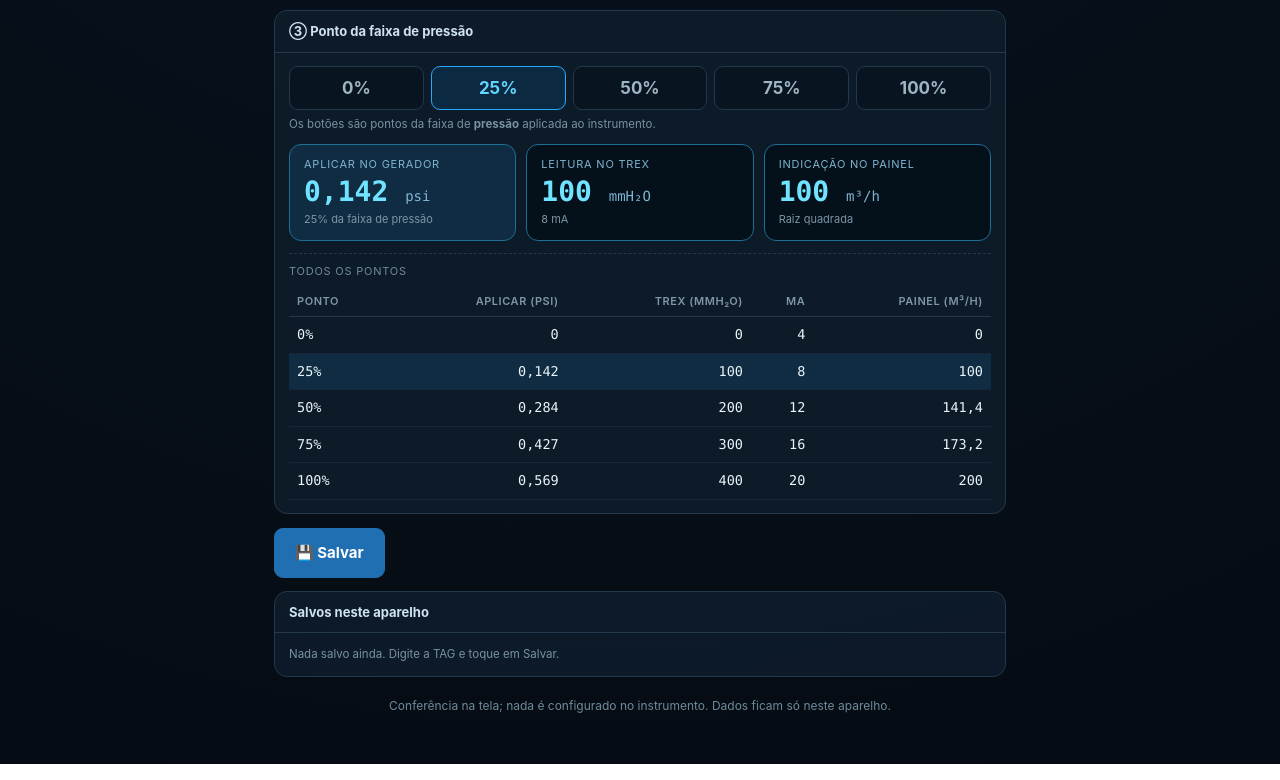
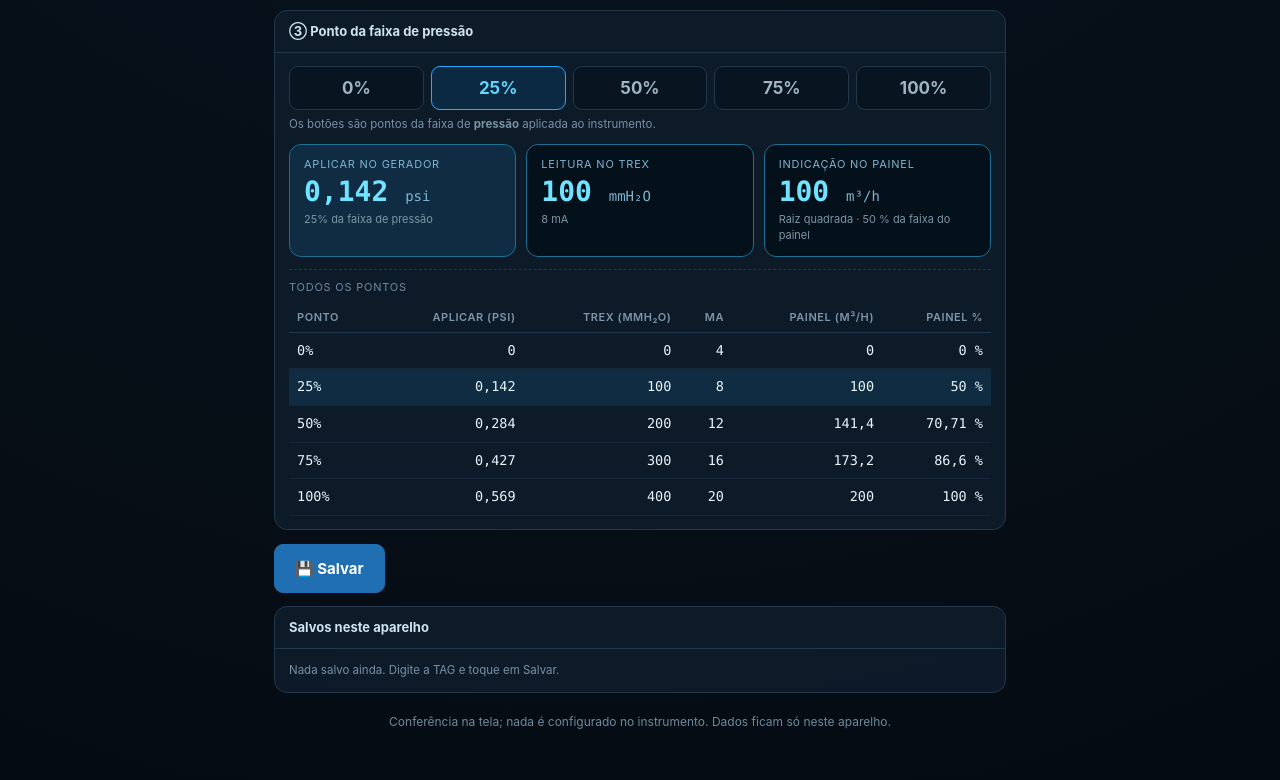
Before and after one commit to luizaorey/preventiva, a plain HTML site: page index.html in a window 1280 px wide. Shown: the part 723-1503 px from the top of the page. Drawn offline with Linux system fonts and the light colour scheme.

Commit message:
Painel: mostra também a porcentagem da faixa
Co-Authored-By: Claude Sonnet 5.5 <noreply@anthropic.com>

```diff
--- a/calc.js
+++ b/calc.js
@@ -41,7 +41,7 @@
     const mA = 4 + 16 * s;
     const sp = p.trat === 'raiz' ? Math.sqrt(s) : s;     // fração do painel
     const painel = p.pLo + sp * (p.pHi - p.pLo);
-    return { pct, press, aplicar, mA, trex: press, painel };
+    return { pct, press, aplicar, mA, trex: press, painel, painelPct: sp * 100 };
   }
   function avisos(p) {
     const w = [];
--- a/index.html
+++ b/index.html
@@ -129,10 +129,10 @@ function render(){
   var box=function(c,l,v,u,s){return'<div class="dbox '+c+'"><div class="dl">'+l+'</div><div class="dv mono">'+v+' <span class="u">'+esc(u)+'</span></div><small>'+s+'</small></div>'};
   d.innerHTML=box('ap','Aplicar no gerador',fmt(r.aplicar),m.gen,S.pct+'% da faixa de pressão')+
     box('','Leitura no Trex',fmt(r.trex),m.unit,fmt(r.mA,2)+' mA')+
-    box('','Indicação no painel',fmt(r.painel),S.pUn||'',S.trat==='raiz'?'Raiz quadrada':'Linear');
-  var h='<table><thead><tr><th>Ponto</th><th>Aplicar ('+esc(m.gen)+')</th><th>Trex ('+esc(m.unit)+')</th><th>mA</th><th>Painel ('+pu+')</th></tr></thead><tbody>';
+    box('','Indicação no painel',fmt(r.painel),S.pUn||'',(S.trat==='raiz'?'Raiz quadrada':'Linear')+' · '+fmt(r.painelPct)+' % da faixa do painel');
+  var h='<table><thead><tr><th>Ponto</th><th>Aplicar ('+esc(m.gen)+')</th><th>Trex ('+esc(m.unit)+')</th><th>mA</th><th>Painel ('+pu+')</th><th>Painel %</th></tr></thead><tbody>';
   PV.PCTS.forEach(function(p){var q=PV.ponto(m,p);
-    h+='<tr'+(p===S.pct?' class="sel"':'')+'><td class="mono">'+p+'%</td><td class="mono">'+fmt(q.aplicar)+'</td><td class="mono">'+fmt(q.trex)+'</td><td class="mono">'+fmt(q.mA,2)+'</td><td class="mono">'+fmt(q.painel)+'</td></tr>';});
+    h+='<tr'+(p===S.pct?' class="sel"':'')+'><td class="mono">'+p+'%</td><td class="mono">'+fmt(q.aplicar)+'</td><td class="mono">'+fmt(q.trex)+'</td><td class="mono">'+fmt(q.mA,2)+'</td><td class="mono">'+fmt(q.painel)+'</td><td class="mono">'+fmt(q.painelPct)+' %</td></tr>';});
   tb.innerHTML=h+'</tbody></table>';
 }
 var SK='preventiva.saved.v1';
--- a/sw.js
+++ b/sw.js
@@ -1,4 +1,4 @@
-var CACHE = "preventiva-v4";
+var CACHE = "preventiva-v5";
 var ARQ = ["./", "./index.html", "./calc.js", "./manifest.webmanifest",
            "./icon-180.png", "./icon-192.png", "./icon-512.png"];
 
```
Also changed, not shown: test/calc.test.js (+4 -0 lines).
